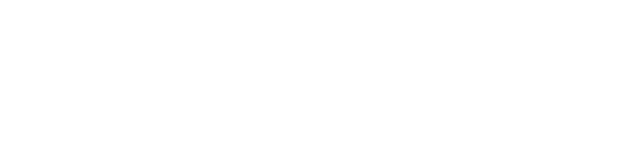
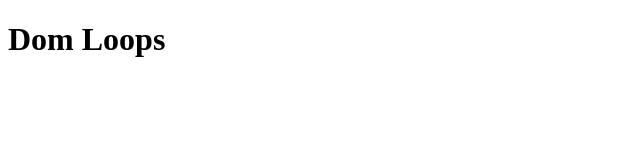
Before and after one commit to tonfaman23/DOM-Loops, a plain HTML site: page index.html in a window 1280 px wide. Shown: the whole page, without its empty margins (0-640 px from the left). Drawn offline with Linux system fonts and the light colour scheme.

Commit message:
added h1

```diff
--- a/index.html
+++ b/index.html
@@ -7,6 +7,7 @@
     <title>DOM 101</title>
 </head>
 <body>
+    <h1>Dom Loops</h1>
 
 </body>
 </html>
```
